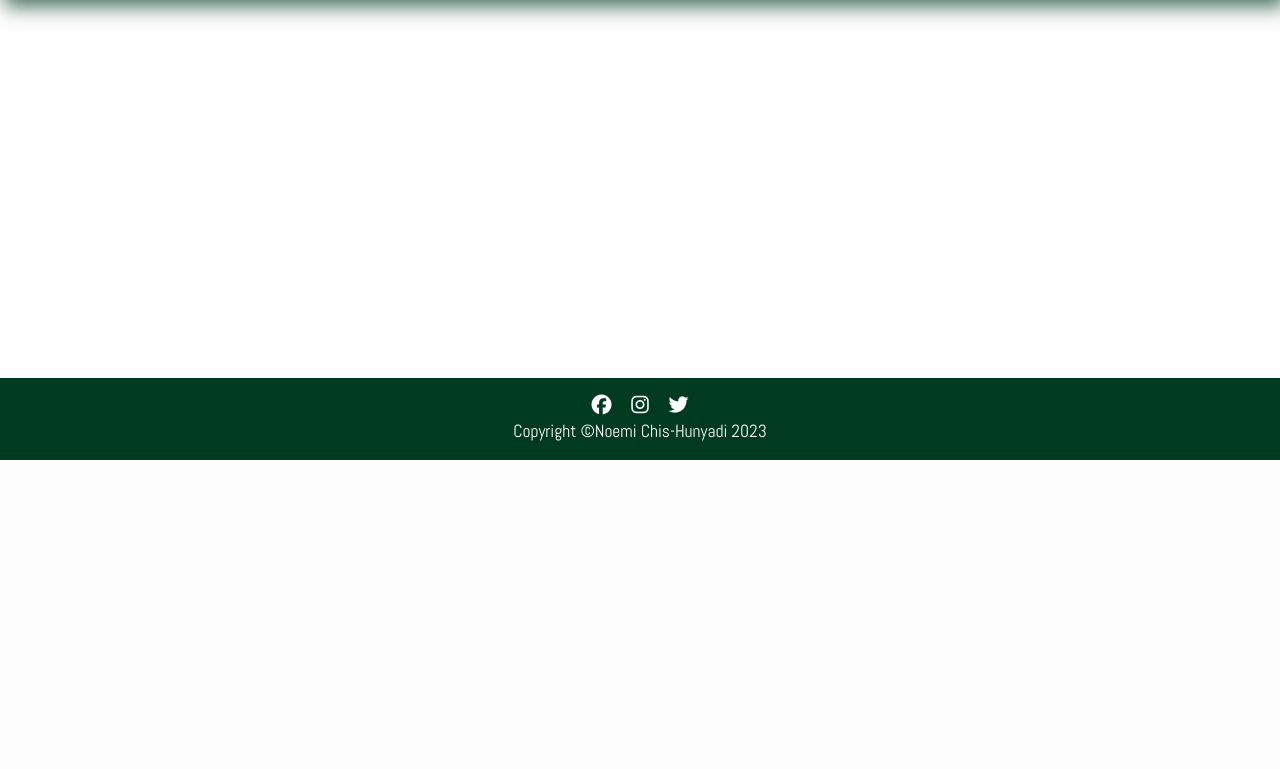
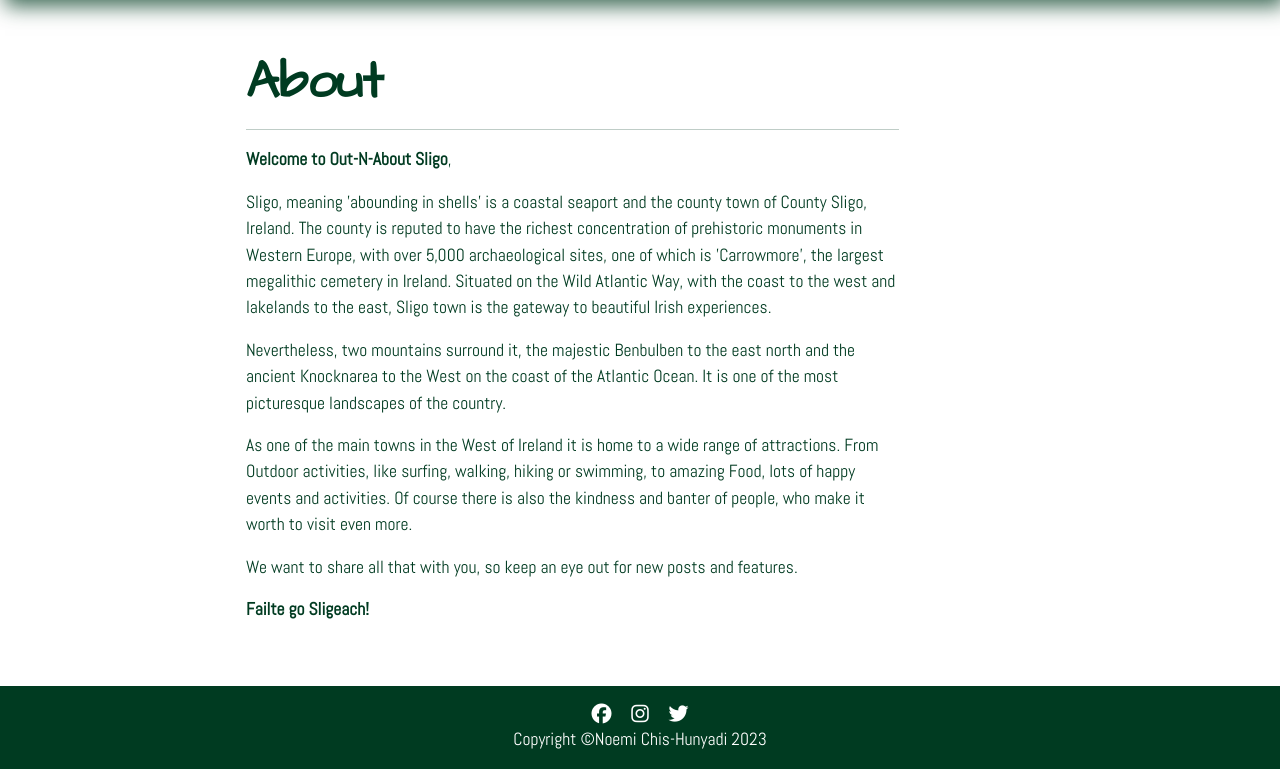
Before and after one commit to noemichis/out-n-about, a Django app: page /about in a window 1280 px wide. Shown: the part 340-1109 px from the top of the page. Before the commit the page ends 800 px from the top, so only its background shows below. Run offline with Django 3.2, Linux system fonts and the light colour scheme; data that the repository does not hold is empty; some libraries are stand-ins or nearby versions.

Commit message:
Update margin/paddings/Add About content

```diff
--- a/templates/about.html
+++ b/templates/about.html
@@ -1,37 +1,37 @@
 {% extends "base.html" %}
 {% load static %}
 {% block content %}
-<div class="container">
+<!-- About page -->
+<div class="container post-container mx-auto mb-5 px-3">
     <div class="row">
-        <div class="col-12 mt-5 left">
-            <div class="row">
-                {% for post in post_list %}
-                <div class="col-lg-4 col-md-6">
-                    <div class="card mb-5">
-                        <div class="card-body">
-                            <div class="image-container">
-                                <img src="{% static 'images/test.jpg' %}" class="card-img-top">
-                            </div>
-                            <a href="{% url 'post_detail' post.slug %}">
-                                <h2 class="card-title mt-3">{{ post.title }}</h2>
-                            </a>
-                            <div class="card-text mt-3">
-                                <h5>{{ post.post_summary }}</h5>
-                                <div class="card-footer">
-                                    <span>{{ post.author }} | </span>
-                                    <span>{{ post.date_posted | date:"SHORT_DATETIME_FORMAT" }} | </span>
-                                    <span>{{ post.comments.count }} <i class="fa-regular fa-comment fa-xs"></i> |
-                                    </span>
-                                    <span><i class="fa-regular fa-thumbs-up"></i></span>
-                                </div>
-                            </div>
-                        </div>
-
-                    </div>
-                </div>
-                {% endfor %}
-            </div>
+        <div class="col-12 col-md-10 mt-5">
+            <h1>About</h1>
+            <hr>
+        </div>
+    </div>
+    <div class="row">
+        <div class="col-10">
+            <p><strong>Welcome to Out-N-About Sligo</strong>,</p>
+            <p>Sligo, meaning 'abounding in shells' is a coastal seaport and the county town of County Sligo, Ireland.
+                The
+                county is
+                reputed to have the richest concentration of prehistoric monuments in Western Europe, with over 5,000
+                archaeological sites, one of which is 'Carrowmore', the largest megalithic cemetery in Ireland. Situated
+                on
+                the Wild Atlantic Way, with the coast to the west and lakelands to the east, Sligo town is the gateway
+                to beautiful Irish experiences.</p>
+            <p>Nevertheless, two mountains surround it, the majestic Benbulben to the east north and the ancient
+                Knocknarea
+                to the West on the coast of the Atlantic Ocean. It is one of the most picturesque landscapes of the
+                country.</p>
+            <p>As one of the main towns in the West of Ireland it is home to a wide range of attractions. From Outdoor
+                activities, like surfing, walking, hiking or swimming, to amazing Food, lots of happy events and
+                activities. Of course there is also the kindness and banter of people, who make it worth to visit even
+                more.</p>
+            <p>We want to share all that with you, so keep an eye out for new posts and features.</p>
+            <p><strong>Failte go Sligeach!</strong></p>
         </div>
     </div>
 </div>
+</div>
 {% endblock content %}
--- a/templates/base.html
+++ b/templates/base.html
@@ -140,7 +140,7 @@
     </main>
 
     <!-- Footer -->
-    <footer class="footer mt-auto py-3">
+    <footer class="footer mt-auto py-3 pt-3">
         <div class="container-fluid text-center">
             <a href="https://www.facebook.com" target="_blank" rel="noopener" aria-label="Go to my Facebook"><i
                     class="fa-brands fa-facebook fa-lg m-2"></i></a>
--- a/templates/card.html
+++ b/templates/card.html
@@ -15,10 +15,10 @@
             </a>
             <hr>
             <div class="card-text mt-2">
-                <p>{{ post.post_summary | slice:":100" }}...</p>
+                <p>{{ post.post_summary | slice:":70" }}...</p>
             </div>
         </div>
-        <div class="card-footer p-3">
+        <div class="card-footer p-2">
             <span>{{ post.author }} | </span>
             <span>{{ post.date_posted | date:"SHORT_DATETIME_FORMAT" }} | </span>
             <span>{{ post.comments.count }} <i class="fa-regular fa-comment fa-xs"></i> |
--- a/templates/categories.html
+++ b/templates/categories.html
@@ -2,7 +2,7 @@
 {% load static %}
 {% block content %}
 <!-- Categories -->
-<div class="container">
+<div class="container mb-5">
     <div class="row">
         <div class="col-12 mt-3">
             <div class="row text-center">
--- a/templates/contact.html
+++ b/templates/contact.html
@@ -1,7 +1,8 @@
 {% extends "base.html" %}
 {% load static %}
 {% block content %}
-<div class="container post-container mx-auto px-3">
+<!-- Contact page -->
+<div class="container post-container mx-auto mb-5 px-3">
     <div class="row">
         <div class="col-12 col-md-10 mt-5">
             <h1>Contact Us</h1>
@@ -9,6 +10,7 @@
         </div>
     </div>
     <div class="d-flex row">
+        <!-- Contact form -->
         <div class="col-12 col-md-10">
             <form method="post" id="contact-form">
                 {% csrf_token %}
--- a/templates/post_detail.html
+++ b/templates/post_detail.html
@@ -46,8 +46,8 @@
                 <span> | {{ post.comments.count }} <i class="fa-regular fa-comment fa-lg"></i> |
                 </span>
             </div>
-            <div class="mt-2 px-1">
-                <p class="content">{{ post.content | safe }}</p>
+            <div class="mt-2 px-1 content">
+                {{ post.content | safe }}
             </div>
         </div>
     </div>
```
